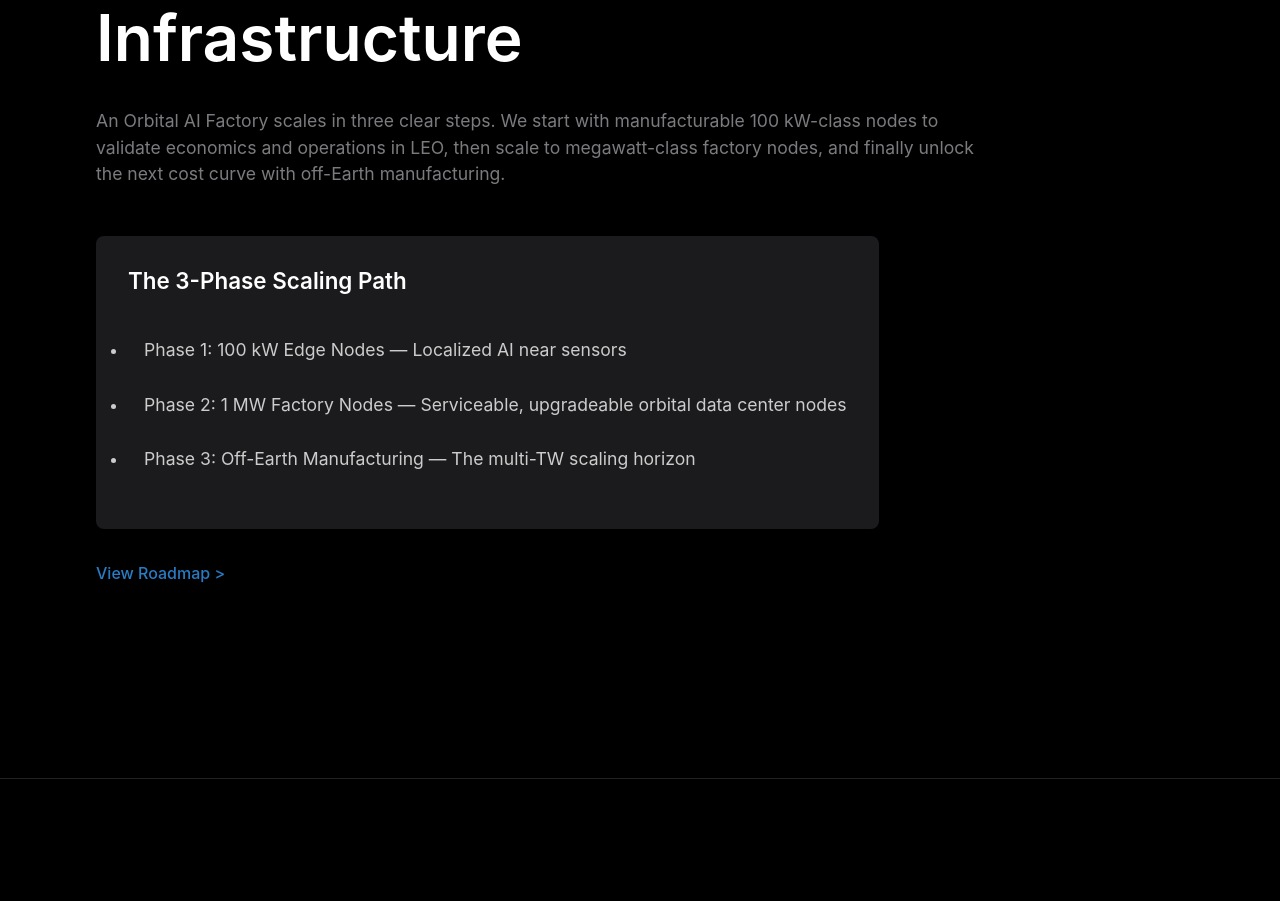
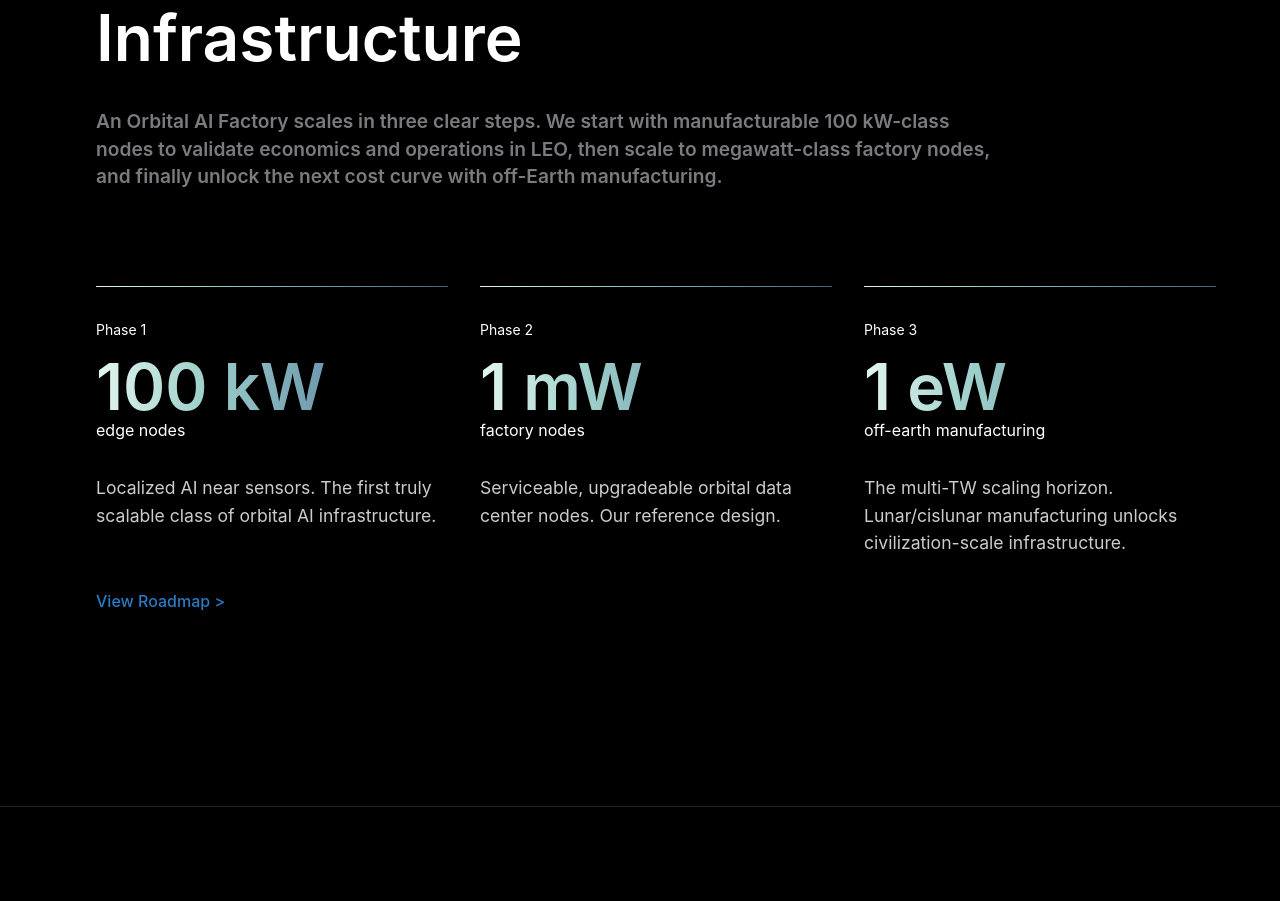
Before and after one commit to bigbadbrad/spacebilt, a Next.js app: page / in a window 1280 px wide. Shown: the part 9908-10809 px from the top of the page. Built offline with nearby package versions, Linux system fonts and the light colour scheme; no server answers.

Commit message:
nice gradients

```diff
--- a/src/components/home/home-sections.tsx
+++ b/src/components/home/home-sections.tsx
@@ -999,43 +999,147 @@ export const FourPhaseScalingPath: React.FC = () => {
             <Typography variant="h2" color="white" sx={{ mt: 0, mb: 4, mr: { xs: 4, md: 40 } }}>
               From Edge Nodes to Factory-Class Infrastructure
             </Typography>
-            <Typography variant="body1" color="text.secondary" sx={{ mb: 6, fontSize: "1.1rem", maxWidth: "900px" }}>
+            <Typography variant="h6" color="text.secondary" sx={{ mb: 12, maxWidth: "900px" }}>
               An Orbital AI Factory scales in three clear steps. We start with manufacturable 100 kW-class nodes to validate economics and operations in LEO, then scale to megawatt-class factory nodes, and finally unlock the next cost curve with off-Earth manufacturing.
             </Typography>
 
-            <Box
-              sx={{
-                backgroundColor: "#1b1b1d",
-                p: 4,
-                borderRadius: 1,
-                mb: 4,
-                width: "fit-content",
-              }}
-            >
-              <Typography variant="h5" color="white" sx={{ mb: 3, fontWeight: 600 }}>
-                The 3-Phase Scaling Path
-              </Typography>
-              <List sx={{ color: "#cccccc", pl: 0 }}>
-                <ListItem disableGutters sx={{ display: "list-item", listStyleType: "disc", pb: 1.5, pl: 2 }}>
-                  <ListItemText
-                    primary="Phase 1: 100 kW Edge Nodes — Localized AI near sensors"
-                    primaryTypographyProps={{ fontSize: "1.1rem" }}
-                  />
-                </ListItem>
-                <ListItem disableGutters sx={{ display: "list-item", listStyleType: "disc", pb: 1.5, pl: 2 }}>
-                  <ListItemText
-                    primary="Phase 2: 1 MW Factory Nodes — Serviceable, upgradeable orbital data center nodes"
-                    primaryTypographyProps={{ fontSize: "1.1rem" }}
-                  />
-                </ListItem>
-                <ListItem disableGutters sx={{ display: "list-item", listStyleType: "disc", pb: 1.5, pl: 2 }}>
-                  <ListItemText
-                    primary="Phase 3: Off-Earth Manufacturing — The multi-TW scaling horizon"
-                    primaryTypographyProps={{ fontSize: "1.1rem" }}
-                  />
-                </ListItem>
-              </List>
-            </Box>
+            <Grid container spacing={4} sx={{ mb: 4 }}>
+              <Grid item xs={12} md={4}>
+                <Box
+                  component="div"
+                  sx={{
+                    display: "flex",
+                    flexDirection: "column",
+                  }}
+                >
+                  <GradientLine />
+                  <Typography
+                    variant="body2"
+                    sx={{
+                      color: "#ffffff",
+                      mt: 2,
+                      mb: 1,
+                    }}
+                  >
+                    Phase 1
+                  </Typography>
+                  <Typography
+                    variant="h2"
+                    sx={{
+                      backgroundImage: 'linear-gradient(90deg, #e4f6f0, #9dcfca 31%, #6b95ac 68%, #45657d)',
+                      WebkitBackgroundClip: 'text',
+                      WebkitTextFillColor: 'transparent',
+                      backgroundClip: 'text',
+                      mb: -1,
+                    }}
+                  >
+                    100 kW
+                  </Typography>
+                  <Typography
+                    variant="body1"
+                    sx={{
+                      color: "#ffffff",
+                      mb: 4,
+                    }}
+                  >
+                    edge nodes
+                  </Typography>
+                  <Typography variant="body2" sx={{ color: "#cccccc", fontSize: "1.1rem" }}>
+                    Localized AI near sensors. The first truly scalable class of orbital AI infrastructure.
+                  </Typography>
+                </Box>
+              </Grid>
+              <Grid item xs={12} md={4}>
+                <Box
+                  component="div"
+                  sx={{
+                    display: "flex",
+                    flexDirection: "column",
+                  }}
+                >
+                  <GradientLine />
+                  <Typography
+                    variant="body2"
+                    sx={{
+                      color: "#ffffff",
+                      mt: 2,
+                      mb: 1,
+                    }}
+                  >
+                    Phase 2
+                  </Typography>
+                  <Typography
+                    variant="h2"
+                    sx={{
+                      backgroundImage: 'linear-gradient(90deg, #e4f6f0, #9dcfca 31%, #6b95ac 68%, #45657d)',
+                      WebkitBackgroundClip: 'text',
+                      WebkitTextFillColor: 'transparent',
+                      backgroundClip: 'text',
+                      mb: -1,
+                    }}
+                  >
+                    1 mW
+                  </Typography>
+                  <Typography
+                    variant="body1"
+                    sx={{
+                      color: "#ffffff",
+                      mb: 4,
+                    }}
+                  >
+                    factory nodes
+                  </Typography>
+                  <Typography variant="body2" sx={{ color: "#cccccc", fontSize: "1.1rem" }}>
+                    Serviceable, upgradeable orbital data center nodes. Our reference design.
+                  </Typography>
+                </Box>
+              </Grid>
+              <Grid item xs={12} md={4}>
+                <Box
+                  component="div"
+                  sx={{
+                    display: "flex",
+                    flexDirection: "column",
+                  }}
+                >
+                  <GradientLine />
+                  <Typography
+                    variant="body2"
+                    sx={{
+                      color: "#ffffff",
+                      mt: 2,
+                      mb: 1,
+                    }}
+                  >
+                    Phase 3
+                  </Typography>
+                  <Typography
+                    variant="h2"
+                    sx={{
+                      backgroundImage: 'linear-gradient(90deg, #e4f6f0, #9dcfca 31%, #6b95ac 68%, #45657d)',
+                      WebkitBackgroundClip: 'text',
+                      WebkitTextFillColor: 'transparent',
+                      backgroundClip: 'text',
+                      mb: -1,
+                    }}
+                  >
+                    1 eW
+                  </Typography>
+                  <Typography
+                    variant="body1"
+                    sx={{
+                      color: "#ffffff",
+                      mb: 4,
+                    }}
+                  >
+                    off-earth manufacturing
+                  </Typography>
+                  <Typography variant="body2" sx={{ color: "#cccccc", fontSize: "1.1rem" }}>
+                    The multi-TW scaling horizon. Lunar/cislunar manufacturing unlocks civilization-scale infrastructure.
+                  </Typography>
+                </Box>
+              </Grid>
+            </Grid>
 
             <Link href="/orbital-ai-factory/roadmap" style={{ textDecoration: 'none' }}>
               <Typography variant="body2" sx={{ color: '#297BC4', fontSize: '1rem', fontWeight: 500 }}>
```
Also changed, not shown: 1 other file (tests, documents, lock files or other folders).
